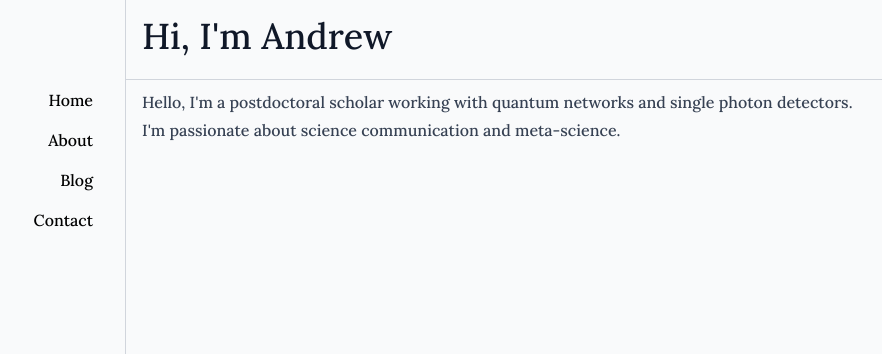
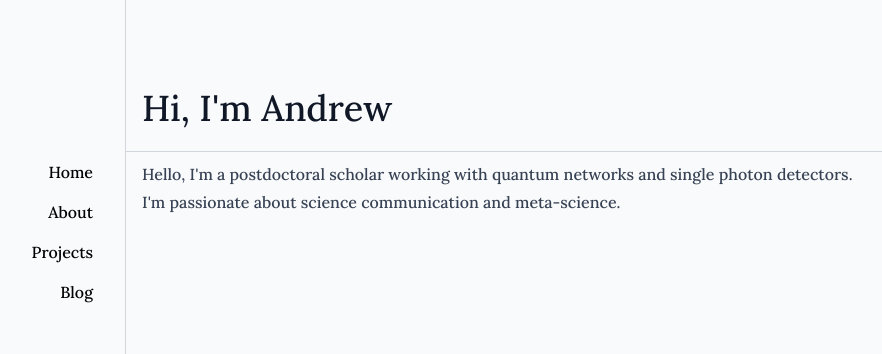
Before and after one commit to sansseriff/runish, a SvelteKit app: page / in a window 1280 px wide. Shown: the top 354 px of the page, without its empty margins (114-996 px from the left). Built offline with nearby package versions, Linux system fonts and the light colour scheme.

Commit message:
added cname

```diff
--- a/src/routes/+layout.svelte
+++ b/src/routes/+layout.svelte
@@ -51,7 +51,7 @@
 				class="left-sidebar hidden sm:block w-full lg:w-50 p-4 lg:h-full
                         lg:border-r border-gray-300 lg:flex lg:flex-col lg:justify-between lg:items-end"
 			>
-				<div class="lg:mt-18">
+				<div class="lg:mt-36">
 					<ul
 						class="flex flex-row lg:flex-col
                              justify-around lg:justify-start lg:space-y-4
@@ -60,8 +60,8 @@
 					>
 						<li>Home</li>
 						<li>About</li>
+						<li>Projects</li>
 						<li>Blog</li>
-						<li>Contact</li>
 					</ul>
 				</div>
 
@@ -91,7 +91,7 @@
 			<!-- Main content column - Slot for page content -->
 			<div
 				class="main-content w-full lg:w-200 lg:h-20
-                        border-y lg:border-t-0 border-gray-300"
+                        border-y lg:border-t-0 border-gray-300 lg:mt-18"
 			>
 				{@render children()}
 			</div>
@@ -130,8 +130,8 @@
 				<ul class="space-y-4 font-serif font-medium">
 					<li class="py-2 border-b border-gray-300">Home</li>
 					<li class="py-2 border-b border-gray-300">About</li>
-					<li class="py-2 border-b border-gray-300">Blog</li>
-					<li class="py-2">Contact</li>
+					<li class="py-2 border-b border-gray-300">Projects</li>
+					<li class="py-2">Blog</li>
 				</ul>
 			</div>
 		</div>
```
Also changed, not shown: 1 other file (tests, documents, lock files or other folders).
